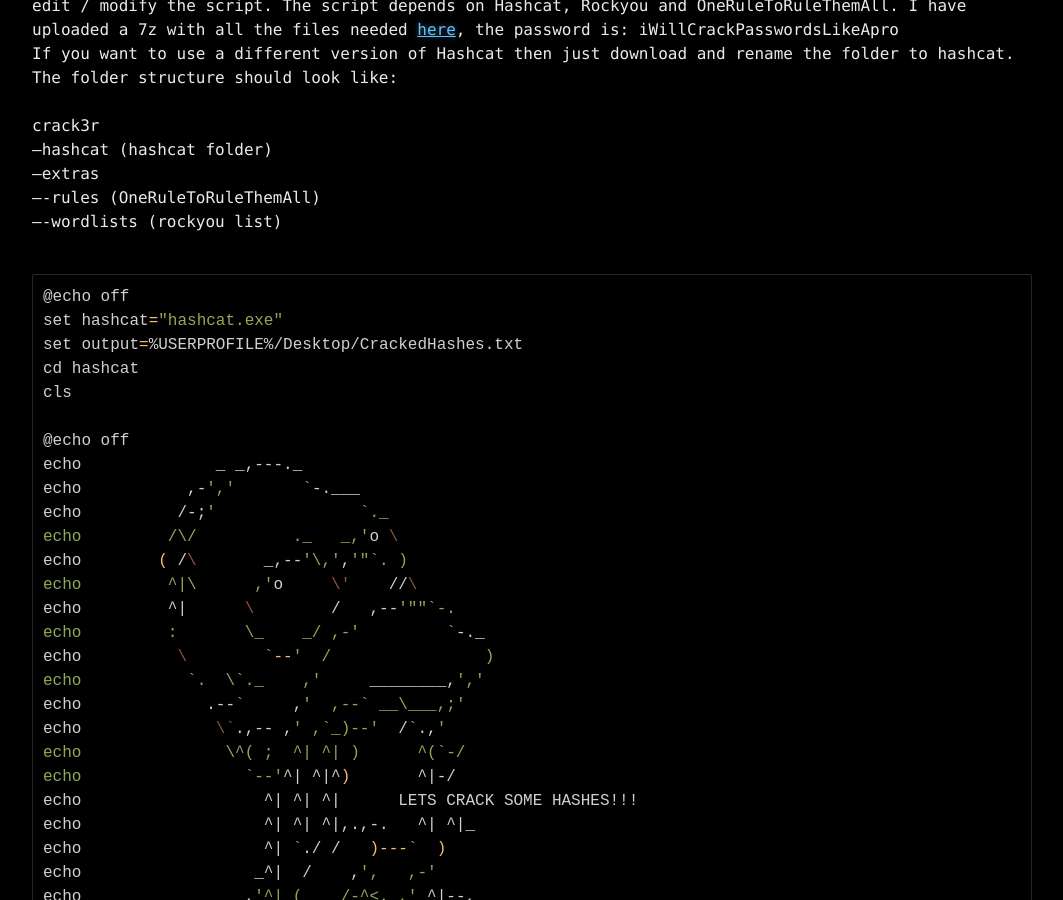
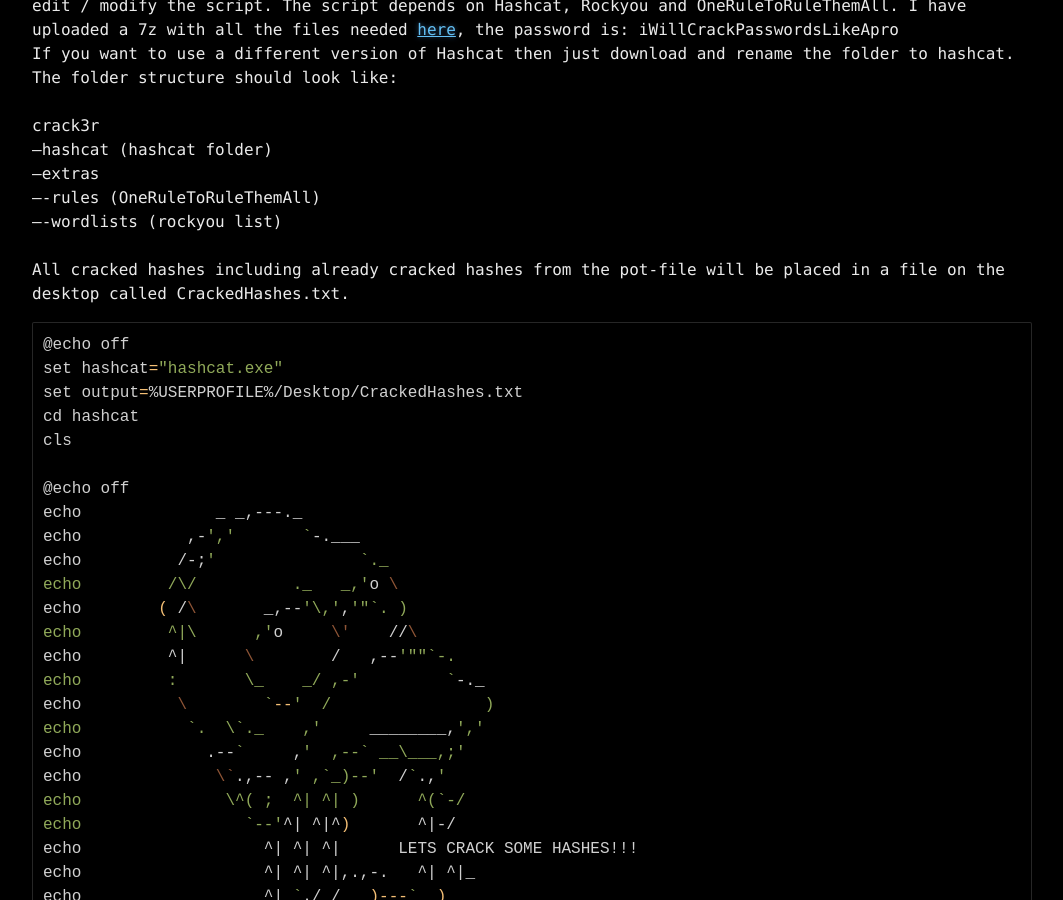
Before and after one commit to datahackare/warz0ne, a Jekyll site: the page built from _posts/2021-06-19-crack3r.md, in a window 1280 px wide and 900 px high, scrolled down 486 px. Shown: the whole window, without its empty margins (108-1171 px from the left). Built offline with Jekyll 4.4.1, drawn with Linux system fonts in a browser that asks for light colours.

Commit message:
Update 2021-06-19-crack3r.md

````diff
--- a/_posts/2021-06-19-crack3r.md
+++ b/_posts/2021-06-19-crack3r.md
@@ -15,6 +15,9 @@ crack3r<br />
 ----rules (OneRuleToRuleThemAll)<br />
 ----wordlists (rockyou list)<br />
 <br />
+All cracked hashes including already cracked hashes from the pot-file will be placed in a file on the desktop called CrackedHashes.txt.
+<bg />
+
 
 ```bash
 @echo off
````
